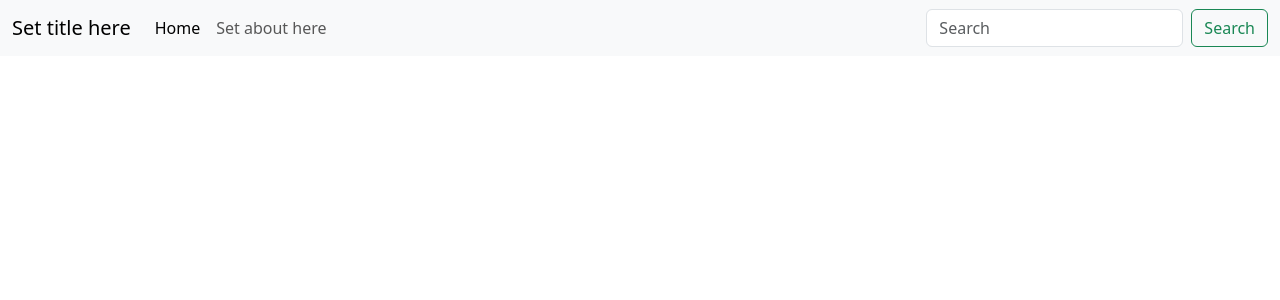
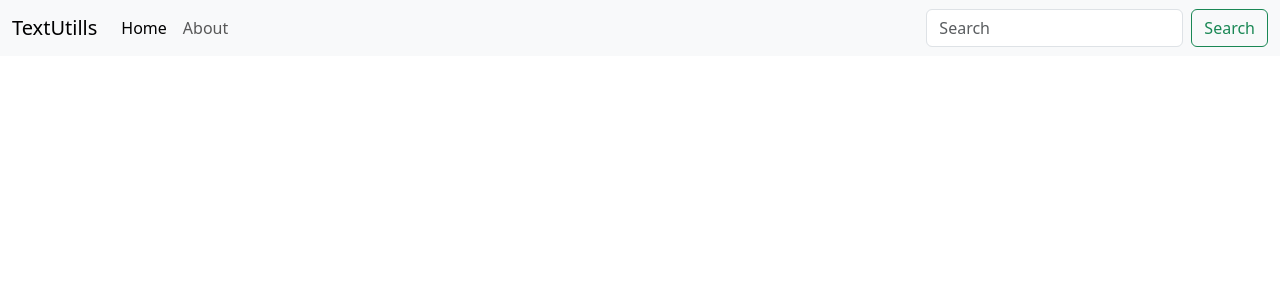
Before and after one commit to TejasBalkunde/React, a React (Create React App) app in the folder textutils/: page / in a window 1280 px wide. Shown: the top 300 px of the page. Built offline with nearby package versions, Linux system fonts and the light colour scheme.

Commit message:
Props & PropsTypes

```diff
--- a/textutils/src/App.js
+++ b/textutils/src/App.js
@@ -5,7 +5,8 @@ function App() {
   return (
     <>
 {/* <Navbar title = {"TextUtills"} aboutText ="About TextUtills"/> */}
-<Navbar/>
+<Navbar title = {"TextUtills"} />
+{/* <Navbar/> */}
 
 
     </>
--- a/textutils/src/components/Navbar.js
+++ b/textutils/src/components/Navbar.js
@@ -38,5 +38,5 @@ Navbar.propTypes =
 Navbar.defaultProps =
 {
   title: "Set title here",
-  aboutText: "Set about here"
+  aboutText: "About"
 }
```
